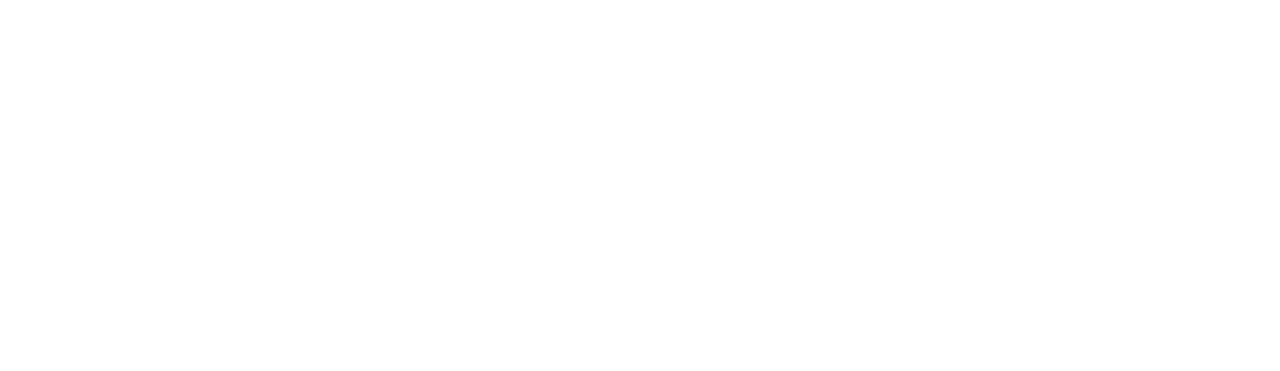
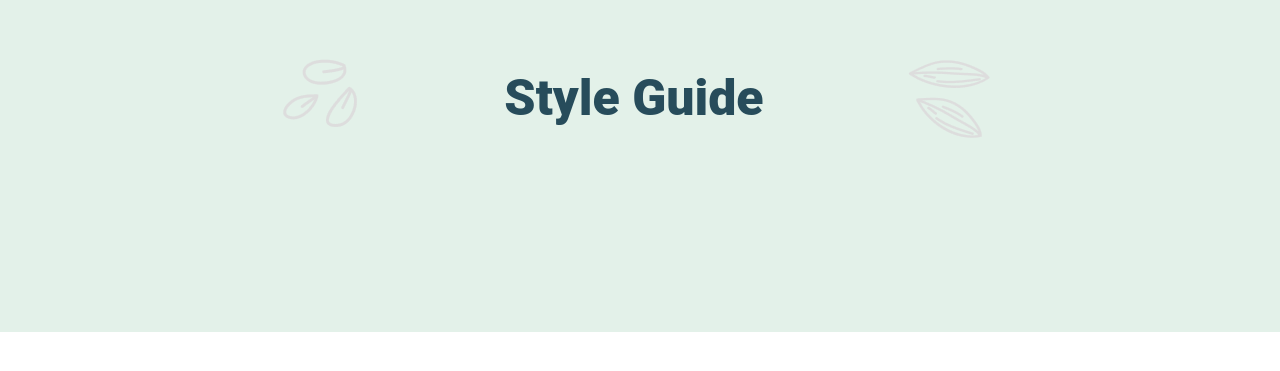
Before and after one commit to AramPetrosyan07/b_group, a React (Create React App) app: page / in a window 1280 px wide. Shown: the part 135-506 px from the top of the page. Built offline with nearby package versions, Linux system fonts and the light colour scheme.

Commit message:
styleGuide

```diff
--- a/src/App.css
+++ /dev/null
@@ -1,38 +0,0 @@
-.App {
-  text-align: center;
-}
-
-.App-logo {
-  height: 40vmin;
-  pointer-events: none;
-}
-
-@media (prefers-reduced-motion: no-preference) {
-  .App-logo {
-    animation: App-logo-spin infinite 20s linear;
-  }
-}
-
-.App-header {
-  background-color: #282c34;
-  min-height: 100vh;
-  display: flex;
-  flex-direction: column;
-  align-items: center;
-  justify-content: center;
-  font-size: calc(10px + 2vmin);
-  color: white;
-}
-
-.App-link {
-  color: #61dafb;
-}
-
-@keyframes App-logo-spin {
-  from {
-    transform: rotate(0deg);
-  }
-  to {
-    transform: rotate(360deg);
-  }
-}
--- a/src/App.js
+++ b/src/App.js
@@ -1,10 +1,10 @@
 import React from 'react';
-import './App.css';
+import StyleGuide from "./components/StyleGuide/styleGuide.jsx"
 
 function App() {
   return (
-    <div className="App">
-
+    <div>
+     <StyleGuide/>
     </div>
   );
 }
--- /dev/null
+++ b/src/components/StyleGuide/styleGuide.css
@@ -0,0 +1,32 @@
+.common{
+    width: 100%;
+}
+.styleGuide{
+    display: flex;
+    justify-content: center;
+    align-items: center;
+    background: #E3F1E9;
+    height: 467px;
+}
+.styleGuide div{
+    display: flex;
+    justify-content: center;
+    align-items: center;
+    /* margin-top: 203px;
+    margin-bottom: 206px; */
+}
+.rightPattern{
+    margin-right: 129px;
+}
+.leftPattern{
+    margin-left: 140px;
+}
+.styleGuideP{
+    font-family: 'Roboto';
+font-style: normal;
+font-weight: 800;
+font-size: 50px;
+line-height: 59px;
+text-align: center;
+color: #274C5B;
+}
--- /dev/null
+++ b/src/components/StyleGuide/styleGuide.jsx
@@ -0,0 +1,19 @@
+import React from "react";
+import RightPattern from "../img/Pattern.png"
+import LeftPattern from "../img/Pattern2.png"
+import "./styleGuide.css";
+
+const StyleGuide = () => {
+    return(
+        <div className="common">
+           <div className="styleGuide">
+            <div>
+                <img src={RightPattern} alt="RightPattern" className="rightPattern" />
+                <p className="styleGuideP"> Style Guide</p>
+                <img src={LeftPattern} alt="LeftPattern" className="leftPattern"/>
+            </div>
+           </div>
+        </div>
+    )
+};
+export default StyleGuide
--- a/src/index.css
+++ b/src/index.css
@@ -1,13 +1,4 @@
-body {
+*{
   margin: 0;
-  font-family: -apple-system, BlinkMacSystemFont, 'Segoe UI', 'Roboto', 'Oxygen',
-    'Ubuntu', 'Cantarell', 'Fira Sans', 'Droid Sans', 'Helvetica Neue',
-    sans-serif;
-  -webkit-font-smoothing: antialiased;
-  -moz-osx-font-smoothing: grayscale;
+  padding: 0;
 }
-
-code {
-  font-family: source-code-pro, Menlo, Monaco, Consolas, 'Courier New',
-    monospace;
-}
```
Also changed, not shown: src/components/img/Pattern.png (added), src/components/img/Pattern2.png (added).
